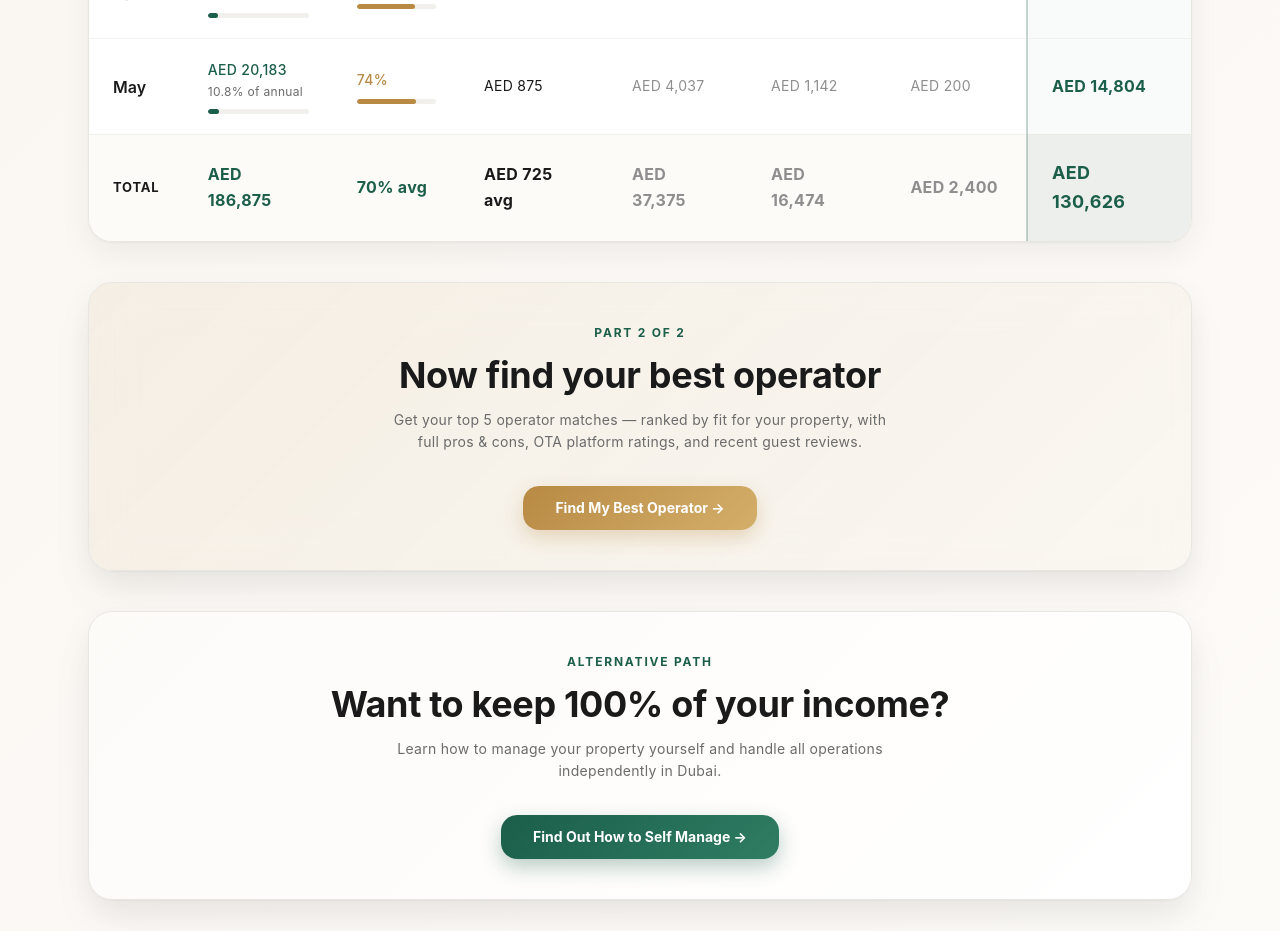
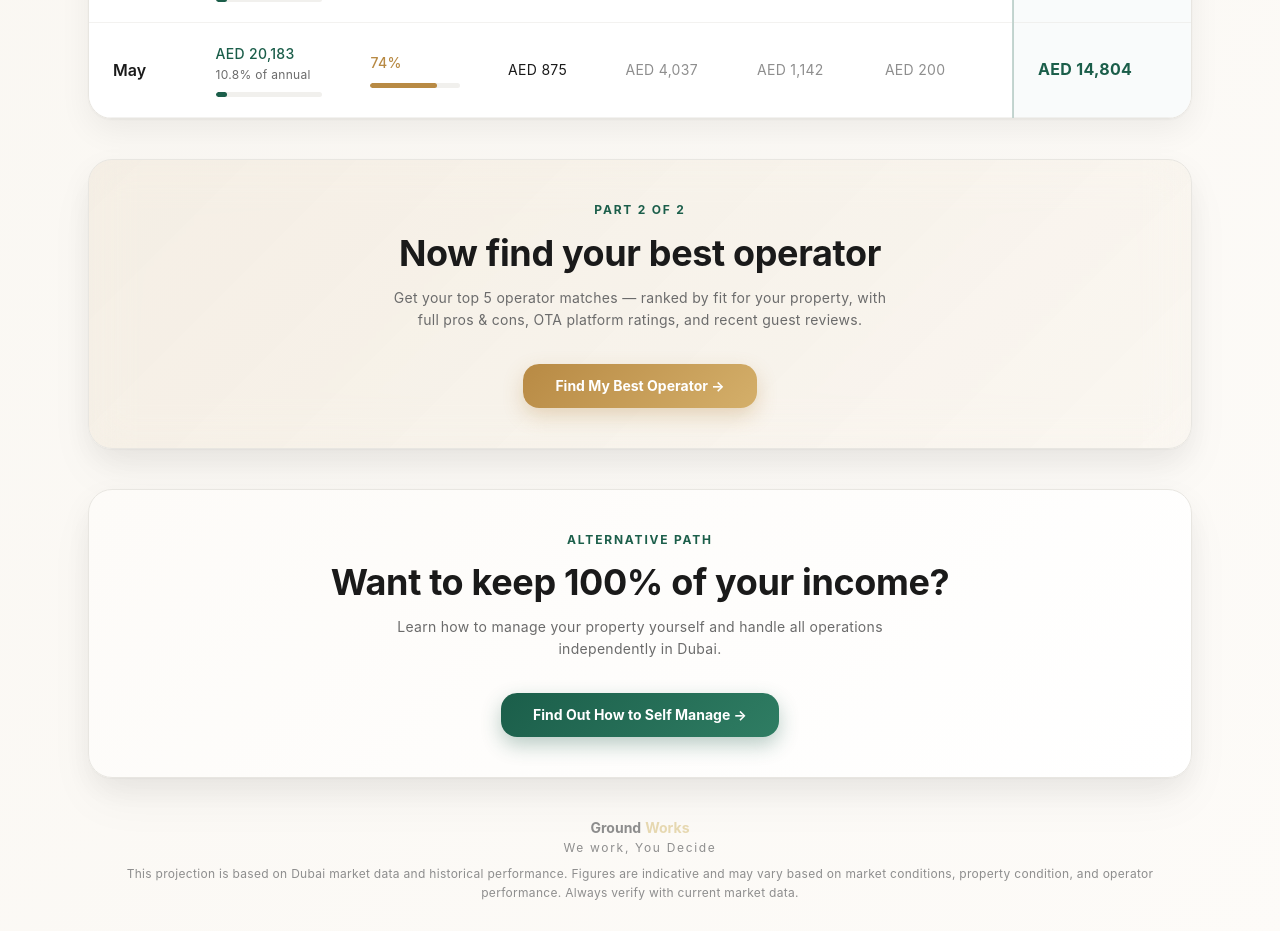
Before and after one commit to lmoraes55-cyber/property-estimator, a Next.js app: page /report in a window 1280 px wide. Shown: the part 3800-4731 px from the top of the page. Built offline with nearby package versions, Linux system fonts and the light colour scheme.

Commit message:
Remove redundant TOTAL row from Monthly Breakdown - KPI summary cards now serve as the summary. Table ends cleanly with rounded bottom corners preserved by container overflow. No data, columns, or calculations changed

```diff
--- a/app/report/page.tsx
+++ b/app/report/page.tsx
@@ -734,48 +734,6 @@ function ReportContent() {
                   );
                 })}
 
-                {/* Total Row - refined */}
-                <tr style={{
-                  background: colors.bgSection,
-                  borderTop: `1px solid ${colors.primary}40`,
-                  borderBottom: "none"
-                }}>
-                  <td className="px-6 py-6 font-bold" style={{ color: colors.textMain, fontSize: "13px", letterSpacing: "0.06em" }}>TOTAL</td>
-
-                  {/* Total Revenue */}
-                  <td className="px-6 py-6">
-                    <p className="text-base font-bold" style={{ color: colors.primary }}>AED {fmt(result.annualRevenue)}</p>
-                  </td>
-
-                  {/* Total Occupancy Average */}
-                  <td className="px-6 py-6">
-                    <p className="text-base font-bold" style={{ color: colors.primary }}>
-                      {(result.avgOccupancy * 100).toFixed(0)}% avg
-                    </p>
-                  </td>
-
-                  <td className="px-6 py-6">
-                    <p className="text-base font-bold" style={{ color: colors.textMain }}>AED {fmt(result.avgADR)} avg</p>
-                  </td>
-
-                  {/* Total Secondary Columns */}
-                  <td className="px-6 py-6">
-                    <p className="text-base font-bold" style={{ color: colors.textLight }}>AED {fmt(result.annualManagementFee)}</p>
-                  </td>
-                  <td className="px-6 py-6">
-                    <p className="text-base font-bold" style={{ color: colors.textLight }}>AED {fmt(result.annualUtilities)}</p>
-                  </td>
-                  <td className="px-6 py-6">
-                    <p className="text-base font-bold" style={{ color: colors.textLight }}>AED {fmt(result.annualMaintenance)}</p>
-                  </td>
-
-                  {/* Total Net To Landlord - Soft green-tinted, refined */}
-                  <td className="px-6 py-6" style={{ background: `${colors.primary}12`, borderLeft: `2px solid ${colors.primary}40` }}>
-                    <p className="text-lg font-bold" style={{ color: colors.primary }}>
-                      AED {fmt(result.annualNetToLandlord)}
-                    </p>
-                  </td>
-                </tr>
               </tbody>
             </table>
           </div>
```
